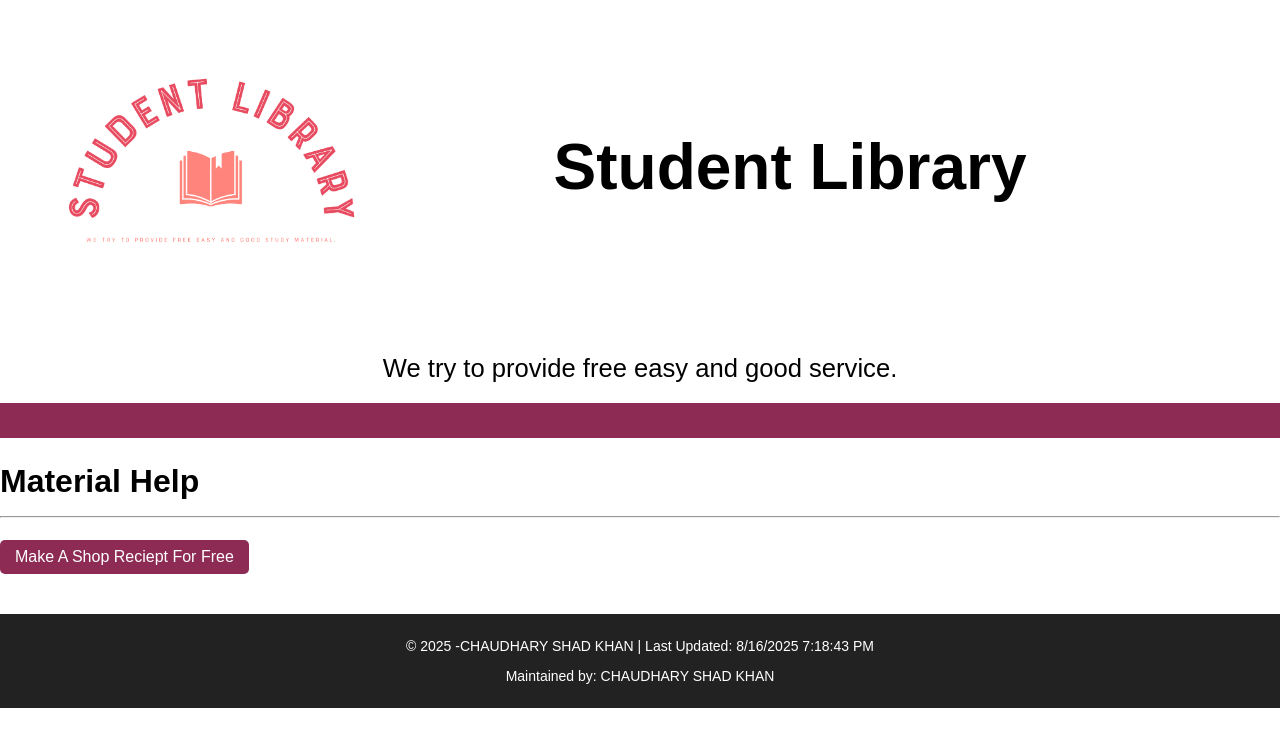
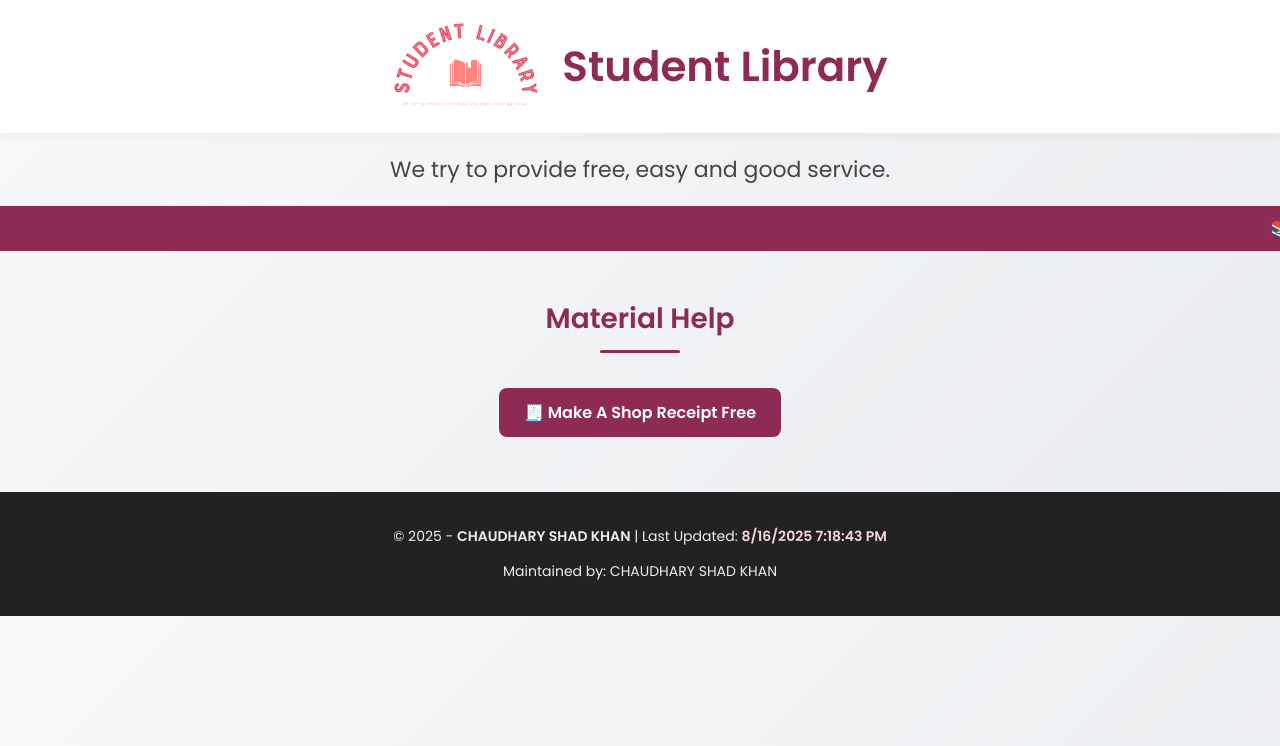
Before and after one commit to chaudharyshadkhan/student-library, a plain HTML site: page index.html in a window 1280 px wide. Drawn offline with Linux system fonts and the light colour scheme; a script that the page names is missing.

Commit message:
Update index.html

```diff
--- a/index.html
+++ b/index.html
@@ -3,249 +3,161 @@
 <head>
   <meta charset="UTF-8" />
   <meta name="viewport" content="width=device-width, initial-scale=1" />
-  <title>Student library</title>
+  <title>Student Library</title>
   <style>
+    /* Modern Google Font */
+    @import url('https://fonts.googleapis.com/css2?family=Poppins:wght@400;600&display=swap');
+
     body {
-      background-color: white;
       margin: 0;
-      font-family: Arial, sans-serif;
+      font-family: 'Poppins', sans-serif;
+      background: linear-gradient(135deg, #f8f9fa 0%, #e9ecef 100%);
+      color: #333;
     }
 
-
-    /* Heading container flex with wrap */
+    /* Header */
     .heading {
       display: flex;
       flex-wrap: wrap;
-      justify-content: space-between;
+      justify-content: center;
       align-items: center;
-      background-color: white;
-      padding: 10px 5%;
-      box-sizing: border-box;
-      text-align: center;
-      margin: 0;
+      padding: 20px;
+      background: #fff;
+      box-shadow: 0 4px 10px rgba(0,0,0,0.05);
     }
 
     .logo {
-      width: 300px;
-      height: 300px;
-      margin: 5px 0;
-      object-fit: contain;
+      width: 150px;
+      height: auto;
+      margin-right: 20px;
     }
 
     .name {
-      color: black;
-      font-size: 5vw; /* Responsive font size */
-      flex: 1 1 300px;
-      margin: 10px 20px;
-      white-space: nowrap;
+      font-size: clamp(24px, 5vw, 42px);
+      font-weight: 700;
+      color: rgb(142, 43, 84);
+    }
+
+    /* Tagline */
+    .school_name {
+      margin: 20px auto;
+      font-size: clamp(16px, 2vw, 22px);
+      text-align: center;
+      max-width: 700px;
+      color: #444;
+    }
+
+    /* Marquee */
+    marquee.scroll {
+      background: rgb(142, 43, 84);
+      color: white;
+      padding: 10px;
+      font-size: 16px;
+      font-weight: 500;
+      border-radius: 0;
+    }
+
+    /* Section Title */
+    h1.material_box {
+      text-align: center;
+      font-size: 28px;
+      margin: 40px auto 20px;
+      color: rgb(142, 43, 84);
+      position: relative;
+    }
+
+    h1.material_box hr {
+      width: 80px;
+      height: 3px;
+      border: none;
+      margin: 10px auto;
+      background: rgb(142, 43, 84);
+      border-radius: 2px;
+    }
+
+    /* Buttons */
+    a.button-link {
+      display: inline-block;
+      margin: 15px auto;
+      padding: 12px 25px;
+      font-size: 16px;
+      font-weight: 600;
+      text-align: center;
+      border-radius: 8px;
+      background: rgb(142, 43, 84);
+      color: #fff;
+      text-decoration: none;
+      transition: 0.3s;
+    }
+
+    a.button-link:hover {
+      background: #a2285a;
+      transform: translateY(-3px);
+      box-shadow: 0 6px 15px rgba(142, 43, 84, 0.3);
+    }
+
+    /* Footer */
+    footer {
+      background: #222;
+      color: #eee;
+      text-align: center;
+      padding: 20px 10px;
+      margin-top: 40px;
+      font-size: 14px;
+    }
+
+    footer span {
+      color: #f8d7da;
       font-weight: bold;
     }
 
-
-
-
-
-    .school_name {
-      margin: 20px 5%;
-      font-size: 2vw;
-      text-align: center;
-      box-sizing: border-box;
-    }
-
-    marquee.scroll {
-      background-color: rgb(142, 43, 84);
-      color: white;
-      font-size: 1vw;
-      padding: 10px 20px;
-      width: 100%;
-      box-sizing: border-box;
-      margin: 0;
-    }
-
-
-
-    footer {
-        position: relative;
-      background-color: #222;
-      color: white;
-      padding: 10px;
-      text-align: center;
-      font-size: 14px;
-      width: 100%;
-      box-sizing: border-box;
-      margin-top: 40px;
-    }
-
-    a {
-  color: #007bff;
-  text-decoration: none;
-  transition: color 0.3s ease, transform 0.3s ease;
-  display: inline-block;
-}
-
-a:hover {
-  color: rgb(142, 43, 84);
-  transform: scale(1.1);
-}
-
-a {
-  color:rgb(142, 43, 84);
-  text-decoration: none;
-  background-image: linear-gradient(currentColor, currentColor);
-  background-position: center bottom;
-  background-repeat: no-repeat;
-  background-size: 0% 2px;
-  transition: background-size 0.3s ease;
-}
-
-a:hover {
-  background-size: 100% 2px;
-}
-
-a.button-link {
-  padding: 8px 15px;
-  background-color:rgb(142, 43, 84);
-  color: white;
-  border-radius: 5px;
-  text-decoration: none;
-  transition: background-color 0.3s ease;
-  display: inline-block;
-}
-
-a.button-link:hover {
-  background-color: rgb(142, 43, 84);
-  color: #fff;
-}
-
-a {
-  color: rgb(142, 43, 84);
-  text-decoration: none;
-  position: relative;
-  transition: color 0.3s ease;
-}
-
-a::after {
-  content: "";
-  position: absolute;
-  width: 0;
-  height: 2px;
-  bottom: 0;
-  left: 0;
-  background-color: rgb(142, 43, 84);
-  transition: width 0.3s ease;
-}
-
-a:hover {
-  color:rgb(142, 43, 84);
-}
-
-a:hover::after {
-  width: 100%;
-}
-
-
-    /* Responsive adjustments */
+    /* Responsive */
     @media (max-width: 768px) {
-      .name {
-        font-size: 7vw;
-        white-space: normal;
+      .heading {
+        flex-direction: column;
+        text-align: center;
       }
-      .school_name, marquee.scroll {
-        font-size: 3vw;
-      }
-
-      .heading {
-        justify-content: center;
-        gap: 20px;
-      }
-    }
-
-    @media (max-width: 480px) {
       .logo {
-        width: 150px;
-      height: 150px;
-      }
-      .name {
-        font-size: 10vw;
-        padding: -1000px;
-      }
-      .school_name, marquee.scroll {
-        font-size: 3vw;
-      }
-      .QR_container {
-        max-width: 90%;
+        margin-bottom: 10px;
       }
     }
   </style>
 </head>
 <body>
+  <!-- Header -->
   <div class="heading">
-
-    <div>
-      <img src="Student_Library.png" alt="GBU logo" class="logo" />
-    </div>
+    <img src="Student_Library.png" alt="GBU logo" class="logo" />
     <div class="name">Student Library</div>
-
   </div>
 
+  <!-- Tagline -->
   <div class="school_name">
-    We try to provide free easy and good service.
+    We try to provide free, easy and good service.
   </div>
 
+  <!-- Marquee -->
   <marquee behavior="scroll" direction="left" onmouseover="this.stop();" onmouseout="this.start();" scrollamount="5" class="scroll">
-    Welcome to Student Library. We are try to give free service everyone
+    📚 Welcome to Student Library — Free services for everyone 🎓
   </marquee>
 
-  <!-- <div class="QR_body">
-    <div class="QR_container">
-      <h1>Text to QR Code Generator</h1>
-      <textarea id="text-input" placeholder="Yahan apna text likho..." class="QR_textarea"></textarea>
-      <button id="generate-btn" class="QR_button">Generate QR Code</button>
-      <div id="qrcode"></div>
-    </div>
-  </div> -->
+  <!-- Material Section -->
+  <h1 class="material_box">Material Help<hr /></h1>
+  <div style="text-align: center;">
+    <a href="reciept.html" class="button-link">🧾 Make A Shop Receipt Free</a>
+  </div>
 
-
-  <h1 class="material_box">Material Help<hr /></h1>
-
-  <a href="reciept.html" class="button-link">Make A Shop Reciept For Free</a>
-
-
-
+  <!-- Footer -->
   <footer>
-    <p>&copy; 2025 -CHAUDHARY SHAD KHAN | Last Updated: <span id="lastUpdated"></span></p>
+    <p>&copy; 2025 - <b>CHAUDHARY SHAD KHAN</b> | Last Updated: <span id="lastUpdated"></span></p>
     <p>Maintained by: CHAUDHARY SHAD KHAN</p>
   </footer>
 
-  <!-- QRCode.js Library -->
-  <script src="https://cdnjs.cloudflare.com/ajax/libs/qrcodejs/1.0.0/qrcode.min.js"></script>
+  <!-- Script -->
   <script>
     // Date & time display
     const now = new Date();
-    document.getElementById("lastUpdated").textContent = now.toLocaleDateString() + " " + now.toLocaleTimeString();
-
-    // QR code generator
-    const generateBtn = document.getElementById('generate-btn');
-    const textInput = document.getElementById('text-input');
-    const qrcodeContainer = document.getElementById('qrcode');
-    let qrCode;
-
-    generateBtn.addEventListener('click', () => {
-      const text = textInput.value.trim();
-      if (!text) {
-        alert('Please enter some text to generate QR code!');
-        return;
-      }
-      qrcodeContainer.innerHTML = '';
-      qrCode = new QRCode(qrcodeContainer, {
-        text: text,
-        width: 200,
-        height: 200,
-        colorDark: "#000000",
-        colorLight: "#ffffff",
-        correctLevel: QRCode.CorrectLevel.H
-      });
-    });
+    document.getElementById("lastUpdated").textContent =
+      now.toLocaleDateString() + " " + now.toLocaleTimeString();
   </script>
 </body>
 </html>
```
